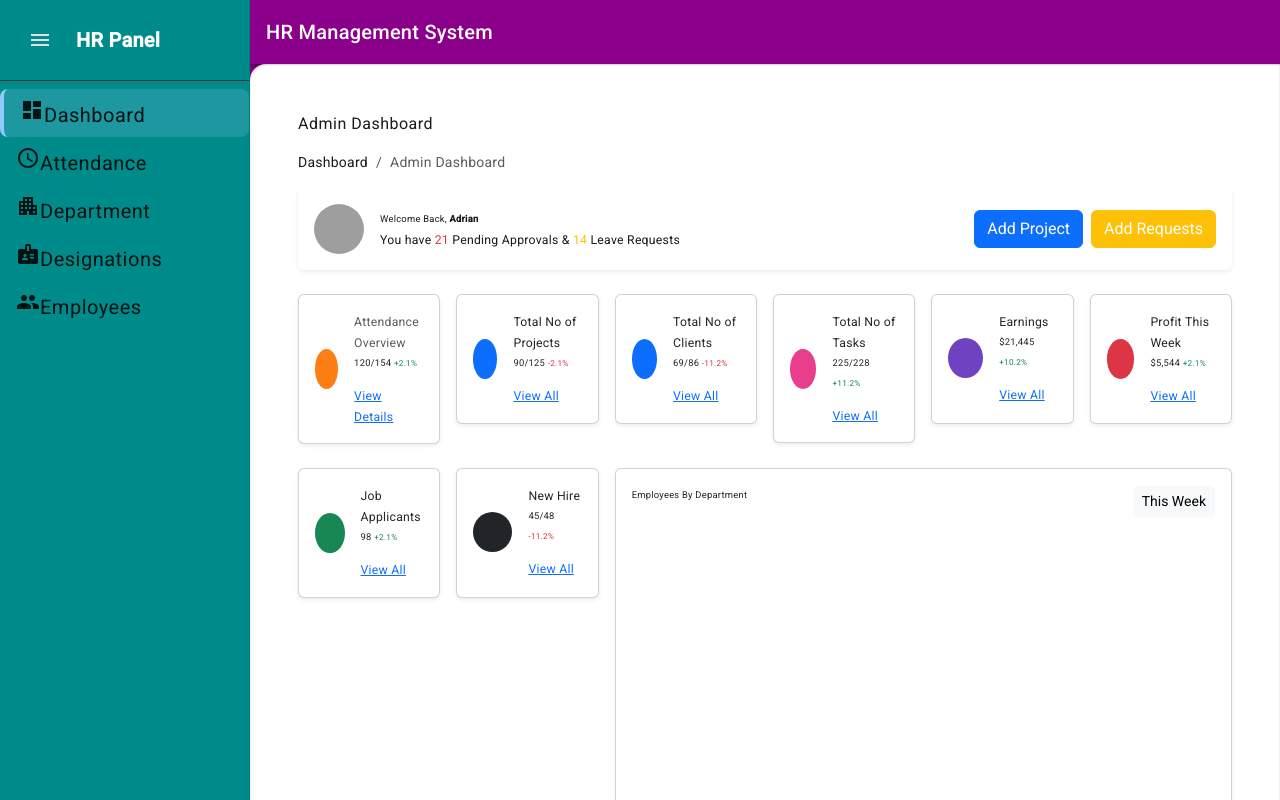
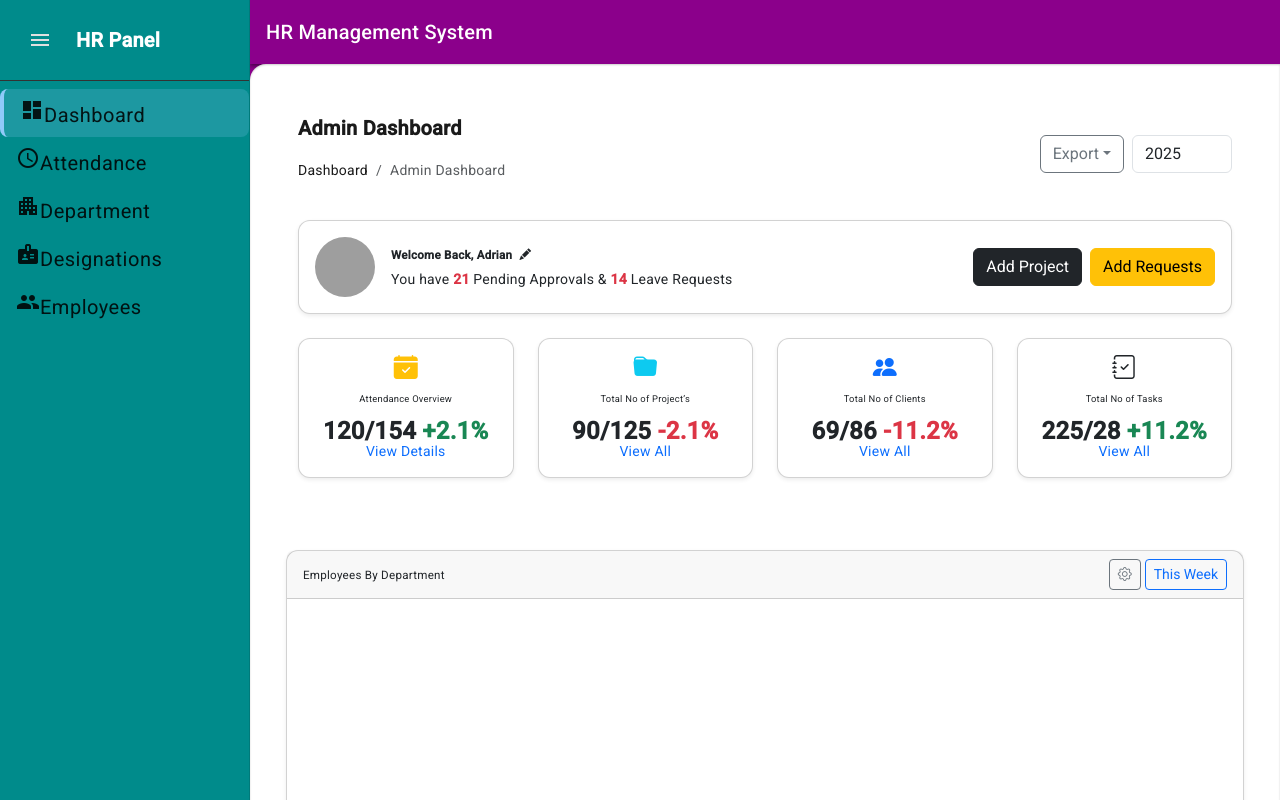
Before and after one commit to siddharth12345devtest/HR-Management-System, an Angular app: page /dashboard in a window 1280 px wide. Built offline with nearby package versions, Linux system fonts and the light colour scheme; grey boxes are pictures that could not be loaded.

Commit message:
dashboard.component updated

```diff
--- a/package.json
+++ b/package.json
@@ -22,6 +22,7 @@
     "@angular/router": "^16.2.0",
     "@fortawesome/fontawesome-free": "^6.7.2",
     "bootstrap": "^5.3.6",
+    "chart.js": "^4.4.9",
     "rxjs": "~7.8.0",
     "tslib": "^2.3.0",
     "zone.js": "~0.13.0"
--- a/src/app/components/dashboard/dashboard/dashboard.component.css
+++ b/src/app/components/dashboard/dashboard/dashboard.component.css
@@ -1,27 +1,11 @@
- .card-stats { min-height: 130px; }
-    .card-icon {
-      width: 40px;
-      height: 40px;
-      border-radius: 50%;
-      display: flex;
-      align-items: center;
-      justify-content: center;
-      color: #fff;
+.card-icon {
+      font-size: 24px;
+      margin-bottom: 10px;
     }
-    .icon-orange { background-color: #fd7e14; }
-    .icon-primary { background-color: #0d6efd; }
-    .icon-pink { background-color: #e83e8c; }
-    .icon-purple { background-color: #6f42c1; }
-    .icon-green { background-color: #198754; }
-    .icon-danger { background-color: #dc3545; }
-    .icon-dark { background-color: #212529; }
-    .avatar-img {
-      width: 50px;
-      height: 50px;
-      border-radius: 50%;
-      object-fit: cover;
+    .stat-value {
+      font-size: 24px;
+      font-weight: bold;
     }
-    .small-label {
-      font-size: 14px;
+    .card {
+      border-radius: 12px;
     }
-    .text-small { font-size: 12px; }
--- a/src/app/components/dashboard/dashboard/dashboard.component.html
+++ b/src/app/components/dashboard/dashboard/dashboard.component.html
@@ -1,149 +1,202 @@
-
 <div class="container-fluid p-4">
-    <!-- Breadcrumb & Header -->
-    <div class="mb-3">
-      <h4>Admin Dashboard</h4>
-      <nav>
-        <ol class="breadcrumb small">
+  <!-- Header -->
+  <div class="d-flex justify-content-between align-items-center mb-4">
+    <div>
+      <h2 class="fw-bold">Admin Dashboard</h2>
+      <nav aria-label="breadcrumb">
+        <ol class="breadcrumb">
           <li class="breadcrumb-item">Dashboard</li>
-          <li class="breadcrumb-item active">Admin Dashboard</li>
+          <li class="breadcrumb-item active" aria-current="page">Admin Dashboard</li>
         </ol>
       </nav>
     </div>
-
-    <!-- Welcome -->
-    <div class="bg-white rounded shadow-sm p-3 mb-4 d-flex justify-content-between align-items-center">
-      <div class="d-flex align-items-center gap-3">
-        <img src="https://randomuser.me/api/portraits/men/32.jpg" class="avatar-img" alt="admin">
-        <div>
-          <h6 class="mb-0">Welcome Back, <strong>Adrian</strong></h6>
-          <small>You have <span class="text-danger">21</span> Pending Approvals & <span class="text-warning">14</span> Leave Requests</small>
-        </div>
-      </div>
-      <div>
-        <button class="btn btn-primary me-2">Add Project</button>
-        <button class="btn btn-warning text-white">Add Requests</button>
+    <div class="d-flex gap-2">
+      <button class="btn btn-outline-secondary dropdown-toggle">Export</button>
+      <input type="text" class="form-control" style="width:100px" value="2025">
     </div>
   </div>
 
-    <!-- Stats & Chart -->
-    <div class="row g-3">
-      <div class="col-md-2">
-        <div class="card card-stats p-3 shadow-sm">
-          <div class="d-flex align-items-center gap-3">
-            <div class="card-icon icon-orange"><i class="bi bi-clock"></i></div>
+  <!-- Welcome Box -->
+  <div class="card mb-4 shadow-sm">
+    <div class="card-body d-flex align-items-center">
+      <img src="https://i.imgur.com/OC5K6Qp.png" class="rounded-circle me-3" width="60" height="60" alt="Adrian">
       <div>
-              <small class="text-muted">Attendance Overview</small>
-              <h6>120/154 <span class="text-success small">+2.1%</span></h6>
-              <a href="#" class="small text-primary">View Details</a>
+        <h5 class="fw-bold mb-1">Welcome Back, Adrian <i class="bi bi-pencil-fill ms-1"></i></h5>
+        <p class="mb-0">You have <span class="text-danger fw-bold">21</span> Pending Approvals &amp;
+          <span class="text-danger fw-bold">14</span> Leave Requests
+        </p>
+      </div>
+      <div class="ms-auto">
+        <button class="btn btn-dark me-2">Add Project</button>
+        <button class="btn btn-warning">Add Requests</button>
+      </div>
+    </div>
+  </div>
+
+  <!-- Stats Grid -->
+  <div class="row g-4">
+    <div class="col-md-3">
+      <div class="card text-center shadow-sm">
+        <div class="card-body">
+          <div class="text-warning card-icon"><i class="bi bi-calendar-check-fill"></i></div>
+          <h6>Attendance Overview</h6>
+          <div class="stat-value">120/154 <span class="text-success">+2.1%</span></div>
+          <a href="#" class="text-decoration-none">View Details</a>
+        </div>
+      </div>
+    </div>
+
+    <div class="col-md-3">
+      <div class="card text-center shadow-sm">
+        <div class="card-body">
+          <div class="text-info card-icon"><i class="bi bi-folder-fill"></i></div>
+          <h6>Total No of Project’s</h6>
+          <div class="stat-value">90/125 <span class="text-danger">-2.1%</span></div>
+          <a href="#" class="text-decoration-none">View All</a>
+        </div>
+      </div>
+    </div>
+
+    <div class="col-md-3">
+      <div class="card text-center shadow-sm">
+        <div class="card-body">
+          <div class="text-primary card-icon"><i class="bi bi-people-fill"></i></div>
+          <h6>Total No of Clients</h6>
+          <div class="stat-value">69/86 <span class="text-danger">-11.2%</span></div>
+          <a href="#" class="text-decoration-none">View All</a>
+        </div>
+      </div>
+    </div>
+
+    <div class="col-md-3">
+      <div class="card text-center shadow-sm">
+        <div class="card-body">
+          <div class="text-pink card-icon"><i class="bi bi-journal-check"></i></div>
+          <h6>Total No of Tasks</h6>
+          <div class="stat-value">225/28 <span class="text-success">+11.2%</span></div>
+          <a href="#" class="text-decoration-none">View All</a>
         </div>
       </div>
     </div>
   </div>
 
-      <div class="col-md-2">
-        <div class="card card-stats p-3 shadow-sm">
-          <div class="d-flex align-items-center gap-3">
-            <div class="card-icon icon-primary"><i class="bi bi-briefcase"></i></div>
+</div>
+
+<!-- Bootstrap & Icons -->
+<script src="https://cdn.jsdelivr.net/npm/bootstrap@5.3.3/dist/js/bootstrap.bundle.min.js"></script>
+<link href="https://cdn.jsdelivr.net/npm/bootstrap-icons@1.10.5/font/bootstrap-icons.css" rel="stylesheet">
+
+<div class="container mt-5">
+  <div class="card shadow-sm">
+    <div class="card-header d-flex justify-content-between align-items-center">
+      <h5 class="mb-0">Employees By Department</h5>
       <div>
-              <small>Total No of Projects</small>
-              <h6>90/125 <span class="text-danger small">-2.1%</span></h6>
-              <a href="#" class="small text-primary">View All</a>
+        <button class="btn btn-outline-secondary btn-sm me-1"><i class="bi bi-gear"></i></button>
+        <button class="btn btn-outline-primary btn-sm">This Week</button>
+      </div>
+    </div>
+    <div class="card-body">
+      <canvas id="departmentChart" height="250"></canvas>
+      <div class="mt-3 note">
+        <span class="chart-legend-dot"></span>
+        No of Employees increased by <span class="text-success fw-bold">+20%</span> from last Week
       </div>
     </div>
   </div>
 </div>
 
-      <div class="col-md-2">
-        <div class="card card-stats p-3 shadow-sm">
-          <div class="d-flex align-items-center gap-3">
-            <div class="card-icon icon-primary"><i class="bi bi-people"></i></div>
-            <div>
-              <small>Total No of Clients</small>
-              <h6>69/86 <span class="text-danger small">-11.2%</span></h6>
-              <a href="#" class="small text-primary">View All</a>
+<div class="container mt-4">
+  <div class="row">
+    <!-- Attendance Chart -->
+    <div class="col-md-6">
+      <div class="card p-3">
+        <canvas id="attendanceChart" height="180"></canvas>
+        <div class="text-center mt-2">
+          <h5>Total Attendance</h5>
+          <h3><strong>120</strong></h3>
         </div>
+        <div class="mt-3">
+          <h6>Status</h6>
+          <ul class="list-unstyled">
+            <li><span class="status-dot present"></span> Present - 59%</li>
+            <li><span class="status-dot late"></span> Late - 21%</li>
+            <li><span class="status-dot permission"></span> Permission - 2%</li>
+            <li><span class="status-dot absent"></span> Absent - 15%</li>
+          </ul>
+        </div>
+        <div class="d-flex justify-content-between align-items-center mt-2">
+          <!-- <div>
+            <img src="https://randomuser.me/api/portraits/men/45.jpg" class="small-avatar" alt="">
+            <img src="https://randomuser.me/api/portraits/women/65.jpg" class="small-avatar" alt="">
+            <img src="https://randomuser.me/api/portraits/men/35.jpg" class="small-avatar" alt="">
+            <img src="https://randomuser.me/api/portraits/women/25.jpg" class="small-avatar" alt="">
+            <span class="badge bg-warning text-dark ms-2">+1</span>
+          </div> -->
+          <a href="#" class="text-decoration-none">View Details</a>
         </div>
       </div>
     </div>
 
-      <div class="col-md-2">
-        <div class="card card-stats p-3 shadow-sm">
-          <div class="d-flex align-items-center gap-3">
-            <div class="card-icon icon-pink"><i class="bi bi-check2-circle"></i></div>
+    <!-- Attendance Details -->
+    <div class="col-md-6">
+      <div class="card p-3">
+        <!-- Employee 1 -->
+        <div class="card-user">
+          <div class="d-flex justify-content-between align-items-center">
             <div>
-              <small>Total No of Tasks</small>
-              <h6>225/228 <span class="text-success small">+11.2%</span></h6>
-              <a href="#" class="small text-primary">View All</a>
+              <strong>Daniel Esbella</strong><br>
+              <small>UI/UX Designer</small>
             </div>
+            <span class="badge green">09:15</span>
+          </div>
+        </div>
+
+        <!-- Employee 2 -->
+        <div class="card-user">
+          <div class="d-flex justify-content-between align-items-center">
+            <div>
+              <strong>Doglas Martini</strong><br>
+              <small>Project Manager</small>
+            </div>
+            <span class="badge green">09:36</span>
+          </div>
+        </div>
+
+        <!-- Employee 3 -->
+        <div class="card-user">
+          <div class="d-flex justify-content-between">
+            <div>
+              <strong>Brian Villalobos</strong><br>
+              <small>PHP Developer</small>
+            </div>
+            <span class="badge green">09:15</span>
+          </div>
+          <div class="mt-2 ps-2">
+            <div>🟢 Clock In: <strong>10:30 AM</strong></div>
+            <div>🔴 Clock Out: <strong>09:45 AM</strong></div>
+            <div>🟡 Production: <strong>09:21 Hrs</strong></div>
+          </div>
+        </div>
+
+        <!-- Late -->
+        <h6 class="mt-3">Late</h6>
+        <div class="card-user">
+          <div class="d-flex justify-content-between align-items-center">
+            <div>
+              <strong>Anthony Lewis</strong><br>
+              <small>Marketing Head</small>
+            </div>
+            <div class="text-end">
+              <span class="badge green">30 Min</span><br>
+              <span class="badge red mt-1">08:35</span>
             </div>
           </div>
         </div>
 
-      <div class="col-md-2">
-        <div class="card card-stats p-3 shadow-sm">
-          <div class="d-flex align-items-center gap-3">
-            <div class="card-icon icon-purple"><i class="bi bi-currency-dollar"></i></div>
-            <div>
-              <small>Earnings</small>
-              <h6>$21,445 <span class="text-success small">+10.2%</span></h6>
-              <a href="#" class="small text-primary">View All</a>
-            </div>
-          </div>
-        </div>
-      </div>
-
-      <div class="col-md-2">
-        <div class="card card-stats p-3 shadow-sm">
-          <div class="d-flex align-items-center gap-3">
-            <div class="card-icon icon-danger"><i class="bi bi-cash-stack"></i></div>
-            <div>
-              <small>Profit This Week</small>
-              <h6>$5,544 <span class="text-success small">+2.1%</span></h6>
-              <a href="#" class="small text-primary">View All</a>
+        <div class="text-center mt-3">
+          <a href="#" class="text-decoration-none">View All Attendance</a>
         </div>
       </div>
     </div>
   </div>
 </div>
-
-    <!-- Next Row -->
-    <div class="row g-3 mt-2">
-      <div class="col-md-2">
-        <div class="card card-stats p-3 shadow-sm">
-          <div class="d-flex align-items-center gap-3">
-            <div class="card-icon icon-green"><i class="bi bi-person-lines-fill"></i></div>
-            <div>
-              <small>Job Applicants</small>
-              <h6>98 <span class="text-success small">+2.1%</span></h6>
-              <a href="#" class="small text-primary">View All</a>
-            </div>
-          </div>
-        </div>
-      </div>
-      <div class="col-md-2">
-        <div class="card card-stats p-3 shadow-sm">
-          <div class="d-flex align-items-center gap-3">
-            <div class="card-icon icon-dark"><i class="bi bi-person-plus-fill"></i></div>
-            <div>
-              <small>New Hire</small>
-              <h6>45/48 <span class="text-danger small">-11.2%</span></h6>
-              <a href="#" class="small text-primary">View All</a>
-            </div>
-          </div>
-        </div>
-      </div>
-      <div class="col-md-8">
-        <div class="card p-3 shadow-sm">
-          <div class="d-flex justify-content-between align-items-center mb-2">
-            <h6>Employees By Department</h6>
-            <button class="btn btn-light btn-sm">This Week</button>
-          </div>
-          <canvas id="deptChart" height="180"></canvas>
-          <p class="text-small mt-2 text-muted">
-            <span class="text-warning">●</span> No of Employees increased by <span class="text-success fw-bold">+20%</span> from last week
-          </p>
-        </div>
-      </div>
-    </div>
-  </div>
--- a/src/app/components/department/department/department.component.css
+++ b/src/app/components/department/department/department.component.css
@@ -0,0 +1,19 @@
+body {
+  background-color: #f8f9fa;
+}
+
+.card {
+  border-radius: 1rem;
+  box-shadow: 0 2px 10px rgba(0, 0, 0, 0.05);
+}
+
+.card-header {
+  background-color: #ffffff;
+  border-bottom: 1px solid #e3e6f0;
+}
+
+.alert-info {
+  background-color: #e7f3ff;
+  border: 1px solid #bee5eb;
+  color: #0c5460;
+}
--- a/src/app/components/department/department/department.component.html
+++ b/src/app/components/department/department/department.component.html
@@ -1 +1,89 @@
-<p>department works!</p>
+
+
+<div class="container-fluid p-4 bg-light">
+  <!-- Header -->
+  <div class="mb-3">
+    <h3 class="fw-bold">Employee Dashboard</h3>
+    <nav aria-label="breadcrumb">
+      <ol class="breadcrumb">
+        <li class="breadcrumb-item">Dashboard</li>
+        <li class="breadcrumb-item active" aria-current="page">Employee Dashboard</li>
+      </ol>
+    </nav>
+  </div>
+
+  <!-- Notification -->
+  <div class="alert alert-info py-2 text-center fw-semibold">
+    Your Leave Request on <strong>“24th April 2024”</strong> has been Approved!!!
+  </div>
+
+  <!-- Dashboard Layout -->
+  <div class="row g-3">
+    <!-- Left Profile Card -->
+    <div class="col-md-3">
+      <div class="card text-center">
+        <div class="card-body">
+          <img src="https://via.placeholder.com/80" class="rounded-circle mb-2" alt="User">
+          <h5 class="card-title mb-0 fw-bold">Stephan Peralt</h5>
+          <p class="text-muted small">Senior Product Designer</p>
+          <span class="badge bg-danger mb-2">UI/UX Design</span>
+
+          <div class="text-start mt-3">
+            <p class="mb-1"><strong>Phone Number:</strong><br> +1 324 3453 545</p>
+            <p class="mb-1"><strong>Email Address:</strong><br> Steperde124@example.com</p>
+            <p class="mb-1"><strong>Report Office:</strong><br> Doglas Martini</p>
+            <p><strong>Joined on:</strong><br> 15 Jan 2024</p>
+          </div>
+        </div>
+      </div>
+    </div>
+
+    <!-- Middle Leave Chart -->
+    <div class="col-md-6">
+      <div class="card">
+        <div class="card-header d-flex justify-content-between align-items-center">
+          <strong>Leave Details</strong>
+          <button class="btn btn-sm btn-outline-secondary"><i class="bi bi-calendar3"></i> 2024</button>
+        </div>
+        <div class="card-body">
+          <ul class="list-unstyled">
+            <li>🟢 <strong>1254</strong> on time</li>
+            <li>🟩 <strong>32</strong> Late Attendance</li>
+            <li>🟠 <strong>658</strong> Work From Home</li>
+            <li>🔴 <strong>14</strong> Absent</li>
+            <li>🟡 <strong>68</strong> Sick Leave</li>
+          </ul>
+          <div class="d-flex align-items-center justify-content-center">
+            <img src="https://quickchart.io/chart?c={type:'doughnut',data:{labels:['On Time','Late','WFH','Absent','Sick'],datasets:[{data:[1254,32,658,14,68]}]}}" alt="Chart" class="img-fluid" style="max-height: 200px;">
+          </div>
+          <div class="form-check mt-3">
+            <input class="form-check-input" type="checkbox" id="check">
+            <label class="form-check-label" for="check">Better than 85% of Employees</label>
+          </div>
+        </div>
+      </div>
+    </div>
+
+    <!-- Right Leave Summary -->
+    <div class="col-md-3">
+      <div class="card">
+        <div class="card-header d-flex justify-content-between align-items-center">
+          <strong>Leave Details</strong>
+          <div>
+            <button class="btn btn-sm btn-outline-secondary"><i class="bi bi-calendar3"></i> 2024</button>
+            <button class="btn btn-sm btn-outline-secondary"><i class="bi bi-gear"></i></button>
+          </div>
+        </div>
+        <div class="card-body">
+          <p><strong>Total Leaves:</strong> 16</p>
+          <p><strong>Taken:</strong> 10</p>
+          <p><strong>Absent:</strong> 2</p>
+          <p><strong>Request:</strong> 0</p>
+          <p><strong>Worked Days:</strong> 240</p>
+          <p><strong>Loss of Pay:</strong> 2</p>
+          <button class="btn btn-dark w-100 mt-3">Apply New Leave</button>
+        </div>
+      </div>
+    </div>
+  </div>
+</div>
--- a/src/app/components/department/department/department.component.ts
+++ b/src/app/components/department/department/department.component.ts
@@ -1,4 +1,5 @@
-import { Component } from '@angular/core';
+import { Component, OnInit } from '@angular/core';
+import Chart from 'chart.js/auto';
 
 @Component({
   selector: 'app-department',
--- a/src/index.html
+++ b/src/index.html
@@ -10,7 +10,9 @@
   <link href="https://fonts.googleapis.com/css2?family=Roboto:wght@300;400;500&display=swap" rel="stylesheet">
   <link href="https://fonts.googleapis.com/icon?family=Material+Icons" rel="stylesheet">
   <link href="https://cdn.jsdelivr.net/npm/bootstrap@5.3.3/dist/css/bootstrap.min.css" rel="stylesheet">
-   <script src="https://cdn.jsdelivr.net/npm/bootstrap@5.3.3/dist/js/bootstrap.bundle.min.js"></script>
+  <script src="https://cdn.jsdelivr.net/npm/bootstrap@5.3.3/dist/js/bootstrap.bundle.min.js"></script>
+  <link href="https://cdn.jsdelivr.net/npm/bootstrap-icons@1.10.5/font/bootstrap-icons.css" rel="stylesheet">
+  <script src="https://cdn.jsdelivr.net/npm/bootstrap@5.3.3/dist/js/bootstrap.bundle.min.js"></script>
 </head>
 <body class="mat-typography">
   <app-root></app-root>
```
Also changed, not shown: src/app/components/dashboard/dashboard/dashboard.component.ts (+24 -3 lines), 1 other file (tests, documents, lock files or other folders). Lines whose indentation alone changed are shown as unchanged.
